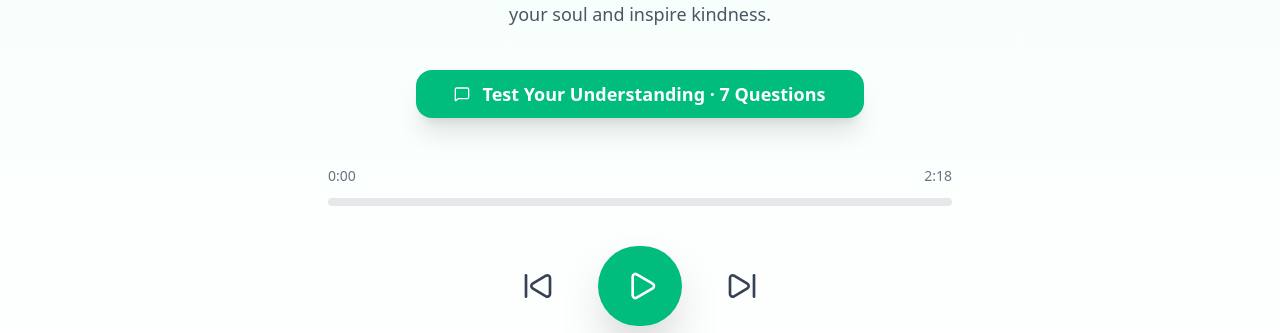
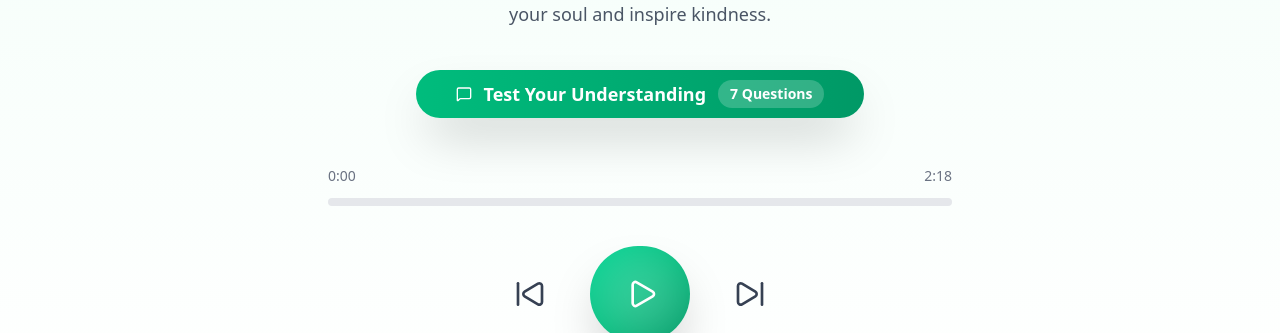
Before and after one commit to Sanjoy-droid/SpeakGenie-Assignment, a Next.js app: page /story/0 in a window 1280 px wide. Shown: the part 619-952 px from the top of the page. Built offline with nearby package versions, Linux system fonts and the light colour scheme.

Commit message:
fix : update styling in player page

```diff
--- a/app/CustomComponents/Home.tsx
+++ b/app/CustomComponents/Home.tsx
@@ -437,7 +437,7 @@ const HomeScreen = () => {
         <div className="flex items-center justify-between max-w-md mx-auto">
           <button
             onClick={() => setActiveTab("home")}
-            className="flex flex-col items-center gap-1 group"
+            className="flex flex-col items-center gap-1 group cursor-pointer"
           >
             <div
               className={`w-10 h-10 rounded-full flex items-center justify-center transition-colors ${
@@ -463,7 +463,7 @@ const HomeScreen = () => {
 
           <button
             onClick={() => setActiveTab("learn")}
-            className="flex flex-col items-center gap-1 group"
+            className="flex flex-col items-center gap-1 group cursor-pointer"
           >
             <div
               className={`w-10 h-10 rounded-full flex items-center justify-center transition-colors ${
@@ -489,7 +489,7 @@ const HomeScreen = () => {
 
           <button
             onClick={() => setActiveTab("call")}
-            className="flex flex-col items-center gap-1 group"
+            className="flex flex-col items-center gap-1 group cursor-pointer"
           >
             <div
               className={`w-10 h-10 rounded-full flex items-center justify-center transition-colors ${
@@ -515,7 +515,7 @@ const HomeScreen = () => {
 
           <button
             onClick={() => setActiveTab("profile")}
-            className="flex flex-col items-center gap-1 group"
+            className="flex flex-col items-center gap-1 group cursor-pointer"
           >
             <div
               className={`w-10 h-10 rounded-full flex items-center justify-center transition-colors ${
--- a/app/story/[id]/page.tsx
+++ b/app/story/[id]/page.tsx
@@ -1,18 +1,15 @@
 // app/story/[id]/page.tsx
 "use client";
 
-import React, { useState } from "react";
+import { useState } from "react";
 import { stories } from "@/app/data/stories";
 import {
   ChevronLeft,
   MessageSquare,
-  Share2,
   Play,
   Pause,
   SkipBack,
   SkipForward,
-  StickyNoteIcon,
-  StickyNote,
   ClipboardCheck,
   FileTextIcon,
 } from "lucide-react";
@@ -45,7 +42,7 @@ export default function AudioStoryPlayer() {
           {/* Back Button */}
           <button
             onClick={() => router.back()}
-            className="p-2 rounded-full hover:bg-gray-100 active:bg-gray-200 transition"
+            className="p-2 rounded-full hover:bg-gray-100 active:bg-gray-200 transition cursor-pointer"
           >
             <ChevronLeft className="w-6 h-6 text-gray-700" />
           </button>
@@ -78,7 +75,7 @@ export default function AudioStoryPlayer() {
             <img
               src={story.image}
               alt={story.title}
-              className="w-full aspect-square object-cover"
+              className="w-full aspect-square object-fit "
             />
           </div>
         </div>
@@ -96,9 +93,12 @@ export default function AudioStoryPlayer() {
 
         {/* Quiz Button */}
         <div className="mt-10">
-          <Button className="w-full max-w-md mx-auto bg-emerald-500 hover:bg-emerald-600 text-white font-bold py-6 rounded-2xl text-lg shadow-xl flex items-center justify-center gap-3 cursor-pointer">
+          <Button className="w-full max-w-md mx-auto bg-gradient-to-r from-emerald-500 to-emerald-600 hover:from-emerald-600 hover:to-emerald-700 text-white font-bold py-6 rounded-full text-lg shadow-2xl flex items-center justify-center gap-3 transition-all duration-300 cursor-pointer">
             <MessageSquare className="w-6 h-6" />
-            Test Your Understanding · 7 Questions
+            Test Your Understanding
+            <span className="bg-white/20 px-3 py-1 rounded-full text-sm font-bold">
+              7 Questions
+            </span>
           </Button>
         </div>
 
@@ -124,12 +124,13 @@ export default function AudioStoryPlayer() {
 
           <button
             onClick={() => setIsPlaying(!isPlaying)}
-            className="bg-emerald-500 text-white p-6 rounded-full shadow-2xl hover:scale-105 active:scale-95 transition-all cursor-pointer"
+            className="relative bg-gradient-to-br from-emerald-400 via-emerald-500 to-emerald-600 p-8 rounded-full shadow-2xl hover:shadow-emerald-500/50 active:scale-95 transition-all duration-300 group cursor-pointer"
           >
+            <div className="absolute inset-0 rounded-full bg-white/20 blur-xl group-hover:blur-2xl transition "></div>
             {isPlaying ? (
-              <Pause className="w-8 h-8" />
+              <Pause className="w-8 h-8 text-white" />
             ) : (
-              <Play className="w-8 h-8 ml-1" />
+              <Play className="w-8 h-8 ml-1 text-white" />
             )}
           </button>
 
```
